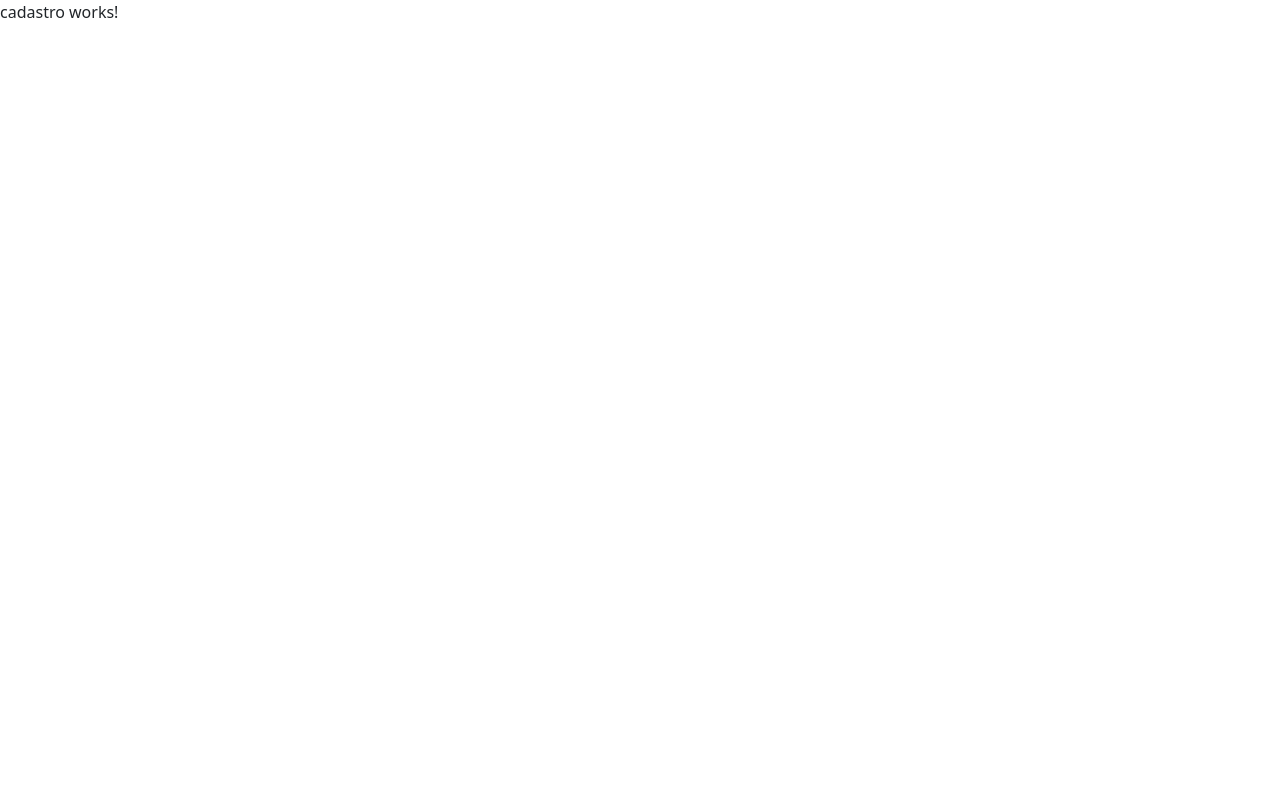
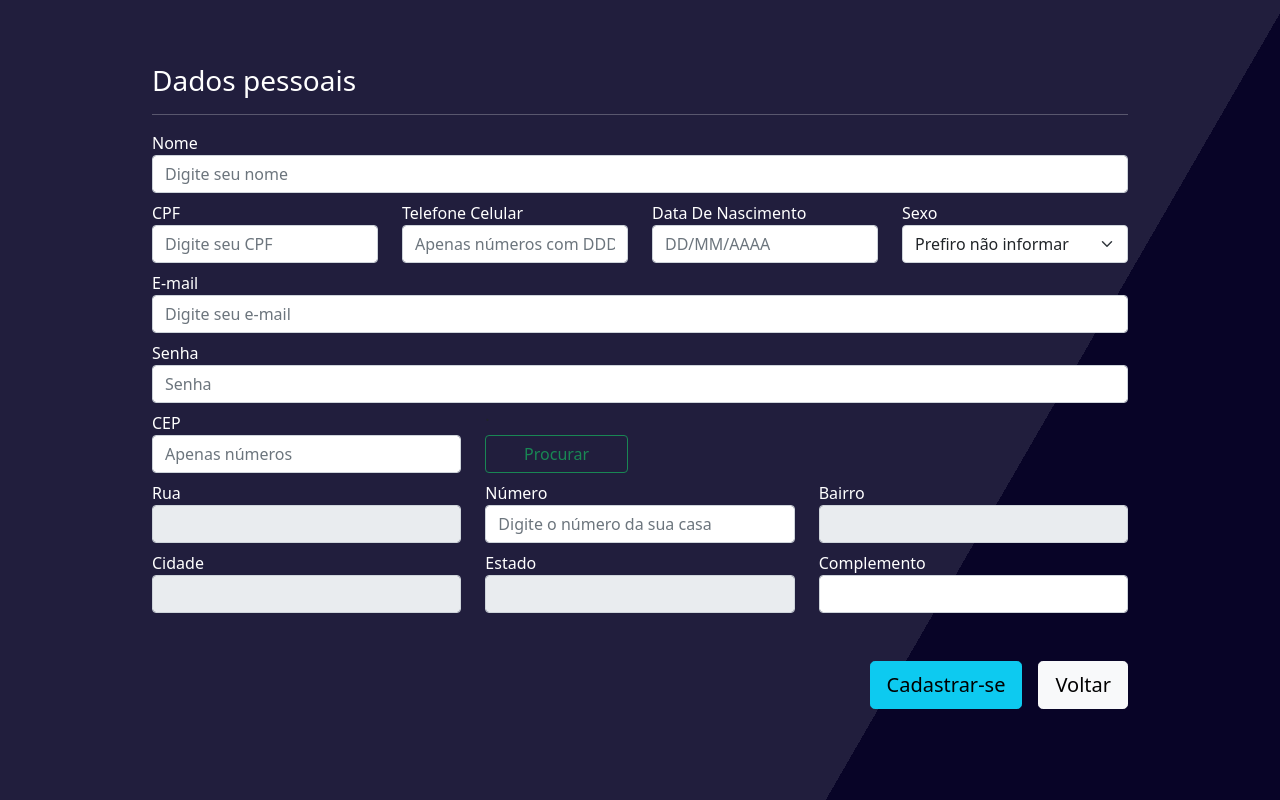
Before and after one commit to gustavorx/press_start, an Angular app in the folder press-start/: page /cadastro in a window 1280 px wide. Shown: the top 800 px of the page. Built offline with nearby package versions, Linux system fonts and the light colour scheme.

Commit message:
Subindo tela de cadastro

```diff
--- a/press-start/src/app/app.module.ts
+++ b/press-start/src/app/app.module.ts
@@ -1,6 +1,7 @@
 import { NgModule } from '@angular/core';
 import { BrowserModule } from '@angular/platform-browser';
 import { Routes, RouterModule } from '@angular/router';
+import { FormsModule } from '@angular/forms'
 
 import { AppComponent } from './app.component';
 import { LoginComponent } from './components/login/login.component';
@@ -23,6 +24,7 @@ const appRoutes: Routes = [
   imports: [
     BrowserModule,
     RouterModule.forRoot(appRoutes),
+    FormsModule
   ],
   providers: [],
   bootstrap: [AppComponent]
--- a/press-start/src/app/components/cadastro/cadastro.component.css
+++ b/press-start/src/app/components/cadastro/cadastro.component.css
@@ -0,0 +1,13 @@
+html,
+body {
+    height: 100%;
+    height: 60.55rem;
+    /* background-image: url(../login/cyberpunk2077.jpg);
+    background-size: cover; */
+    background-image: linear-gradient(-60deg, #080427 30%, #211e3d 30%);
+}
+
+.container {
+    margin-top: 5%;
+    max-width: 1000px;
+}
--- a/press-start/src/app/components/cadastro/cadastro.component.html
+++ b/press-start/src/app/components/cadastro/cadastro.component.html
@@ -1 +1,111 @@
-<p>cadastro works!</p>
+<html>
+
+<body>
+    <div class="d-flex flex-wrap justify-content-center align-items-center">
+        <div class="container">
+            <form action="" ngNativeValidate>
+                <div class="text-white">
+                    <h3>Dados pessoais</h3>
+                    <hr>
+                </div>
+                <fieldset id="desabilitar">
+
+                    <!-- Dados de cadastro -->
+                    <div class="row">
+                        <div class="col">
+                            <label class="text-white" for="nome">Nome</label>
+                            <input type="text" class="form-control" id="nome" placeholder="Digite seu nome" required>
+                        </div>
+                    </div>
+                    <div class="row">
+                        <div class="col">
+                            <label class="text-white mt-2" for="cpf">CPF</label>
+                            <input type="text" class="form-control" id="cpf" placeholder="Digite seu CPF" maxlength="11" pattern="[0-9]+$" required>
+
+                        </div>
+                        <div class="col">
+                            <label class="text-white mt-2" for="telefoneCelular">Telefone Celular</label>
+                            <input type="text" class="form-control" id="telefoneCelular" placeholder="Apenas números com DDD" maxlength="11" pattern="\[0-9]{2}\ [0-9]{4,6}-[0-9]{3,4}$" required>
+                        </div>
+                        <div class="col">
+                            <label class="text-white mt-2" for="dataDeNascimento">Data De Nascimento</label>
+                            <input type="text" class="form-control" id="dataDeNascimento" placeholder="DD/MM/AAAA" type="text" maxlength="10" pattern="^(?:(?:31(\/|-|\.)(?:0?[13578]|1[02]))\1|(?:(?:29|30)(\/|-|\.)(?:0?[13-9]|1[0-2])\2))(?:(?:1[6-9]|[2-9]\d)?\d{2})$|^(?:29(\/|-|\.)0?2\3(?:(?:(?:1[6-9]|[2-9]\d)?(?:0[48]|[2468][048]|[13579][26])|(?:(?:16|[2468][048]|[3579][26])00))))$|^(?:0?[1-9]|1\d|2[0-8])(\/|-|\.)(?:(?:0?[1-9])|(?:1[0-2]))\4(?:(?:1[6-9]|[2-9]\d)?\d{2})$"
+                                required>
+
+                        </div>
+                        <div class="col">
+                            <label class="text-white mt-2" for="sexo">Sexo</label>
+                            <select id="sexo" class="form-select">
+                                <option>Masculino</option>
+                                <option>Feminino</option>
+                                <option selected>Prefiro não informar</option>
+                            </select>
+                        </div>
+                    </div>
+                    <div class="row">
+                        <div class="col">
+                            <label class="text-white mt-2" for="email">E-mail</label>
+                            <input type="email" class="form-control" id="email" placeholder="Digite seu e-mail" required>
+                            <label class="text-white mt-2" for="senha">Senha</label>
+                            <input type="password" id="senha" name="senha" class="form-control" placeholder="Senha" maxlength="16" required>
+                        </div>
+                    </div>
+
+                    <!-- Dados de endereço -->
+                    <div class="row">
+                        <!-- Search input-->
+                        <div class="col-md-4">
+                            <label class="text-white mt-2" for="cep">CEP</label>
+                            <input id="cep" [(ngModel)]="cep" name="cep" placeholder="Apenas números" class="form-control" value="" type="search" maxlength="8" pattern="[0-9]+$" required>
+                        </div>
+                        <div class="col-md-2">
+                            <label>.</label>
+                            <button type="button" class="btn btn-outline-success form-control mt-2" (click)="pesquisaCep()">Procurar</button>
+                        </div>
+                    </div>
+                    <div class="row">
+                        <div class="col">
+                            <label class="text-white mt-2" for="rua">Rua</label>
+                            <input type="text" class="form-control" id="rua" value="{{ rua }}" readonly="readonly" required>
+
+                        </div>
+                        <div class="col">
+                            <label class="text-white mt-2" for="numero">Número</label>
+                            <input [(ngModel)]="numero" name="numero" type="text" class="form-control" id="numero" placeholder="Digite o número da sua casa" required>
+                        </div>
+                        <div class="col">
+                            <label class="text-white mt-2" for="bairro">Bairro</label>
+                            <input name="bairro" type="text" class="form-control" id="bairro" value="{{ bairro }}" readonly="readonly">
+                        </div>
+
+                    </div>
+
+                    <div class="row">
+                        <div class="col">
+                            <label class="text-white mt-2" for="cidade">Cidade</label>
+                            <input type="text" class="form-control" id="cidade" value="{{ cidade }}" readonly="readonly">
+
+                        </div>
+                        <div class="col">
+                            <label class="text-white mt-2" for="estado">Estado</label>
+                            <input type="text" class="form-control" id="estado" value="{{ estado }}" readonly="readonly">
+                        </div>
+                        <div class="col">
+                            <label class="text-white mt-2" for="complemento">Complemento</label>
+                            <input [(ngModel)]="complemento" name="complemento" type="text" class="form-control" id="complemento">
+                        </div>
+                    </div>
+
+                </fieldset>
+                <div class="d-flex justify-content-end py-5">
+                    <button class="btn btn-lg btn-info" type="submit">Cadastrar-se</button>
+                    <span class="px-2"></span>
+                    <button routerLink="/" class="btn btn-lg btn-light" formnovalidate>Voltar</button>
+                </div>
+            </form>
+
+        </div>
+    </div>
+</body>
+
+</html>
--- a/press-start/src/app/components/cadastro/cadastro.component.ts
+++ b/press-start/src/app/components/cadastro/cadastro.component.ts
@@ -1,15 +1,52 @@
-import { Component, OnInit } from '@angular/core';
+import { Component } from '@angular/core';
 
 @Component({
   selector: 'app-cadastro',
   templateUrl: './cadastro.component.html',
   styleUrls: ['./cadastro.component.css']
 })
-export class CadastroComponent implements OnInit {
 
-  constructor() { }
+export class CadastroComponent {
 
-  ngOnInit(): void {
+  esconderInputs = true;
+
+  //Dados endereço
+  cep: string = "";
+  rua: string = "";
+  numero: string = "";
+  bairro: string = "";
+  cidade: string = "";
+  estado: string = "";
+  complemento: string = "";
+
+
+  pesquisaCep() {
+
+    var validacep = /^[0-9]{8}$/;
+
+    //Valida o formato do CEP.
+    if (validacep.test(this.cep)) {
+      this.rua = "...";
+      this.bairro = "...";
+      this.cidade = "...";
+      this.estado = "...";
+
+      let url: string = `https://viacep.com.br/ws/${this.cep}/json/`;
+
+      fetch(url)
+        .then(data => { return data.json() })
+        .then(res => {
+          this.rua = res.logradouro;
+          this.bairro = res.bairro;
+          this.cidade = res.localidade;
+          this.estado = res.uf;
+        }).catch(error => console.error(error))
+
+    } else if (this.cep.length <= 7) {
+      alert("CEP deve conter 8 dígitos e não pode estar vazio")
+    }
+    else {
+      alert("Digite apenas números no CEP!!!")
+    }
   }
-
 }
--- a/press-start/src/app/components/login/login.component.html
+++ b/press-start/src/app/components/login/login.component.html
@@ -2,8 +2,8 @@
 
 <body>
     <div class="card-login">
-        <form class="form-signin login-dark">
-            <h3 class="mb-3 text-center">{{ titulo }}</h3>
+        <form class="form-signin login-dark" ngNativeValidate>
+            <h3 class="mb-3 text-center" *ngIf="mostrarEsqueci == false">Fazer login</h3>
             <div *ngIf="mostrarEsqueci == false">
                 <label for="inputEmail" class="sr-only">Endereço de Email</label>
                 <input type="email" name="email" class="form-control" placeholder="Email" required autofocus>
@@ -11,25 +11,29 @@
                 <input type="password" name="senha" class="form-control" placeholder="Senha" required>
                 <a class="text-decoration-none text-muted" routerLink="/login" (click)="esqueci()">Esqueci a
                     senha</a><br>
-            </div>
-            <div *ngIf="msgErro != null">
-                <span class="msg">{{ msgErro }}</span>
+                <div *ngIf="msgErro != null">
+                    <span class="msg">{{ msgErro }}</span>
+                </div>
             </div>
             <div class="d-flex flex-column mb-2">
-                <div *ngIf="mostrarEsqueci">
+                <div class="pb-5" *ngIf="mostrarEsqueci">
+                    <h3 class="mb-3 text-center" *ngIf="mostrarEsqueci == true">Esqueci minha senha</h3>
                     <label class="sr-only">Digite seu CPF para recuperar sua senha</label>
                     <input type="text" name="cpf" class="form-control mb-2" placeholder="CPF - Apenas números" maxlength="11" pattern="[0-9]+$" required>
                     <input type="text" name="novaSenha" class="form-control mb-2" placeholder="Digite sua nova senha" required>
                     <input type="text" name="novaSenhaR" class="form-control mb-2" placeholder="Repita a senha" required>
+                    <div *ngIf="msgErro != null">
+                        <span class="msg">{{ msgErro }}</span>
+                    </div>
                 </div>
                 <button *ngIf="mostrarEsqueci" class="btn btn-lg btn-info my-3 mb-2" type="submit" (click)="resetarSenha()">Recuperar
                     senha</button>
 
-                <div class="d-flex flex-column" *ngIf="mostrarEsqueci == false">
+                <div class="d-flex flex-column pt-5" *ngIf="mostrarEsqueci == false">
                     <button class="btn btn-lg btn-primary mb-2" type="submit" (click)="fazerLogin()">Entrar</button>
                     <button routerLink="/cadastro" class="btn btn-lg btn-info mb-2">Inscrever-se</button>
                 </div>
-                <button href="/" class="btn btn-lg btn-light" formnovalidate>Voltar</button>
+                <button routerLink="/" class="btn btn-lg btn-light" formnovalidate>Voltar</button>
             </div>
         </form>
     </div>
--- a/press-start/src/app/components/login/login.component.ts
+++ b/press-start/src/app/components/login/login.component.ts
@@ -12,7 +12,6 @@ export class LoginComponent implements OnInit {
   ngOnInit(): void {
   }
 
-  titulo = "Fazer login";
   mostrarEsqueci = false;
   mostrarBotoes = false;
   msgErro = "";
@@ -20,13 +19,12 @@ export class LoginComponent implements OnInit {
   esqueci() {
     this.mostrarEsqueci = true;
     this.mostrarBotoes = true;
-    this.titulo = "Esqueci minha senha"
   }
 
   fazerLogin() {
   }
 
   resetarSenha() {
-    this.titulo = "Fazer login"
+    this.mostrarEsqueci = false;
   }
 }
```
Also changed, not shown: press-start/angular.json (+3 -6 lines).
